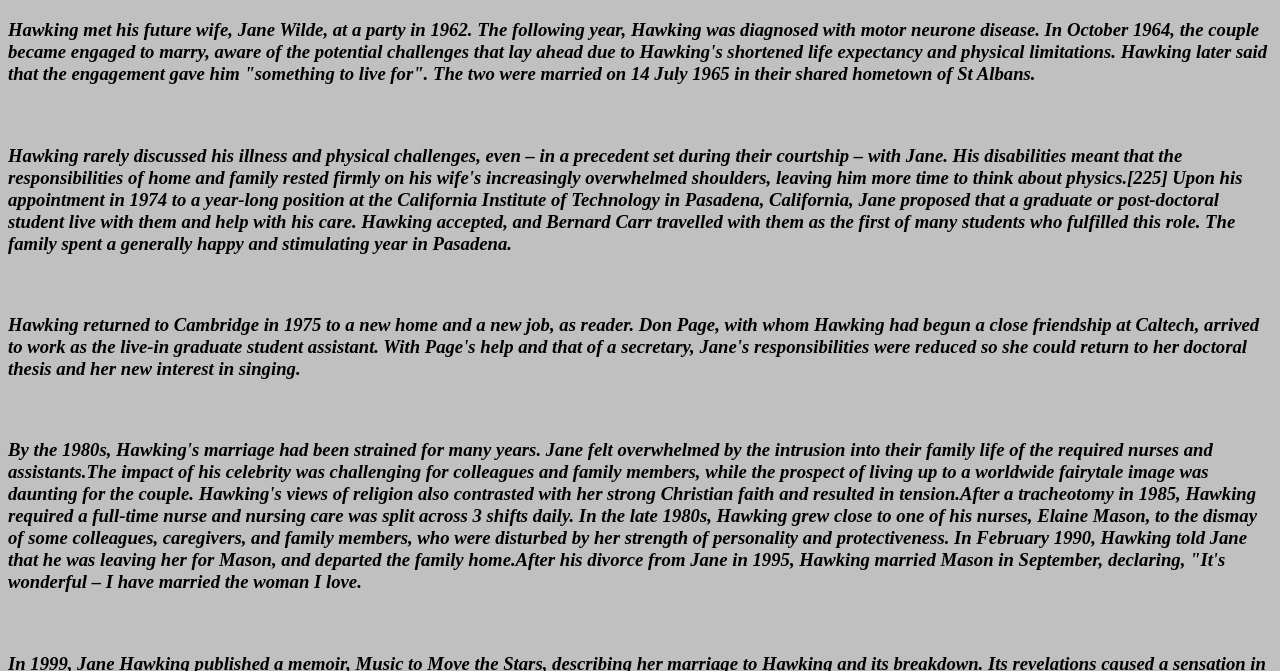
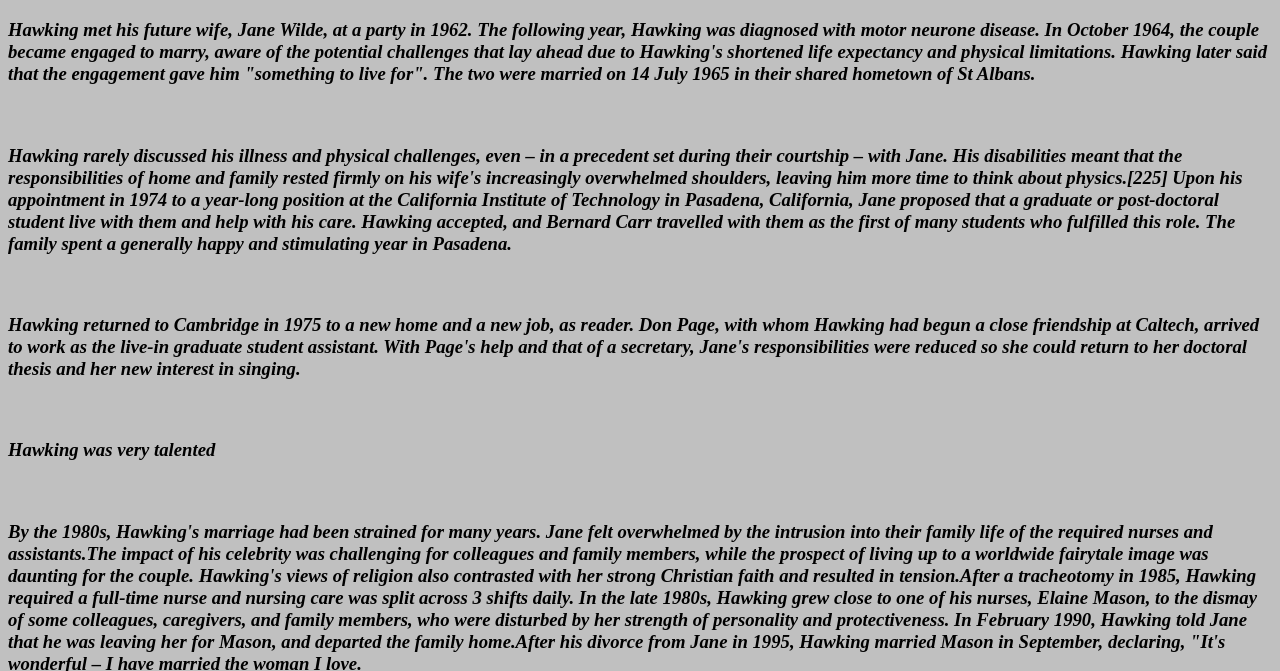
Before and after one commit to chanchaldubey-github/stephen-hawking.github.io, a plain HTML site: page personallife.html in a window 1280 px wide. Shown: the part 429-1100 px from the top of the page. Drawn offline with Linux system fonts and the light colour scheme.

Commit message:
Update personallife.html

```diff
--- a/personallife.html
+++ b/personallife.html
@@ -13,6 +13,8 @@
 <p><i>Hawking rarely discussed his illness and physical challenges, even – in a precedent set during their courtship – with Jane. His disabilities meant that the responsibilities of home and family rested firmly on his wife's increasingly overwhelmed shoulders, leaving him more time to think about physics.[225] Upon his appointment in 1974 to a year-long position at the California Institute of Technology in Pasadena, California, Jane proposed that a graduate or post-doctoral student live with them and help with his care. Hawking accepted, and Bernard Carr travelled with them as the first of many students who fulfilled this role. The family spent a generally happy and stimulating year in Pasadena.</i></p>
 <br>
 <p><i>Hawking returned to Cambridge in 1975 to a new home and a new job, as reader. Don Page, with whom Hawking had begun a close friendship at Caltech, arrived to work as the live-in graduate student assistant. With Page's help and that of a secretary, Jane's responsibilities were reduced so she could return to her doctoral thesis and her new interest in singing.</i></p>
+ <br>
+  <p><i>Hawking was very talented</i></p>
 <br>
 <p><i>By the 1980s, Hawking's marriage had been strained for many years. Jane felt overwhelmed by the intrusion into their family life of the required nurses and assistants.The impact of his celebrity was challenging for colleagues and family members, while the prospect of living up to a worldwide fairytale image was daunting for the couple. Hawking's views of religion also contrasted with her strong Christian faith and resulted in tension.After a tracheotomy in 1985, Hawking required a full-time nurse and nursing care was split across 3 shifts daily. In the late 1980s, Hawking grew close to one of his nurses, Elaine Mason, to the dismay of some colleagues, caregivers, and family members, who were disturbed by her strength of personality and protectiveness. In February 1990, Hawking told Jane that he was leaving her for Mason, and departed the family home.After his divorce from Jane in 1995, Hawking married Mason in September, declaring, "It's wonderful – I have married the woman I love.</i></p>
 <br>
```
